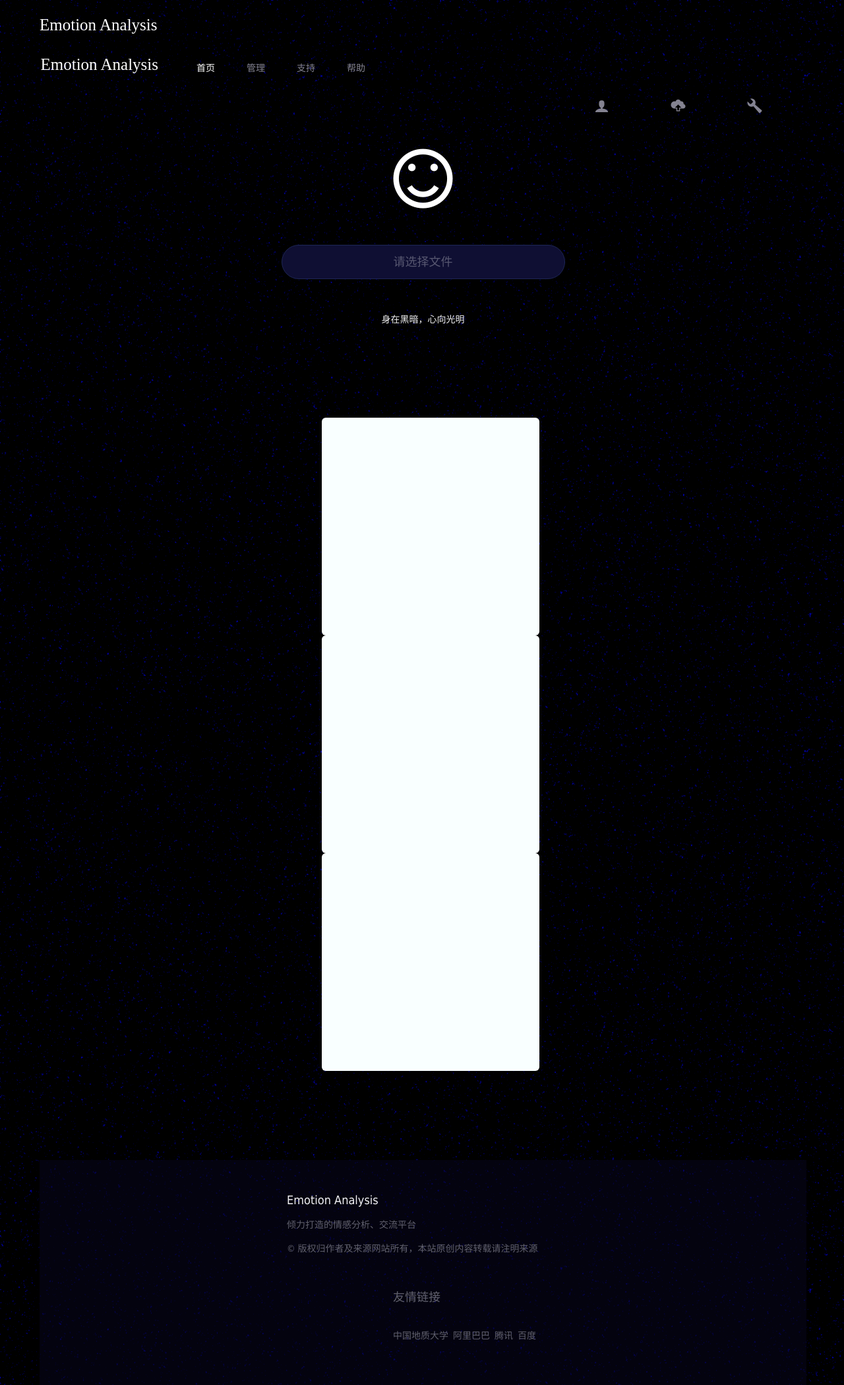
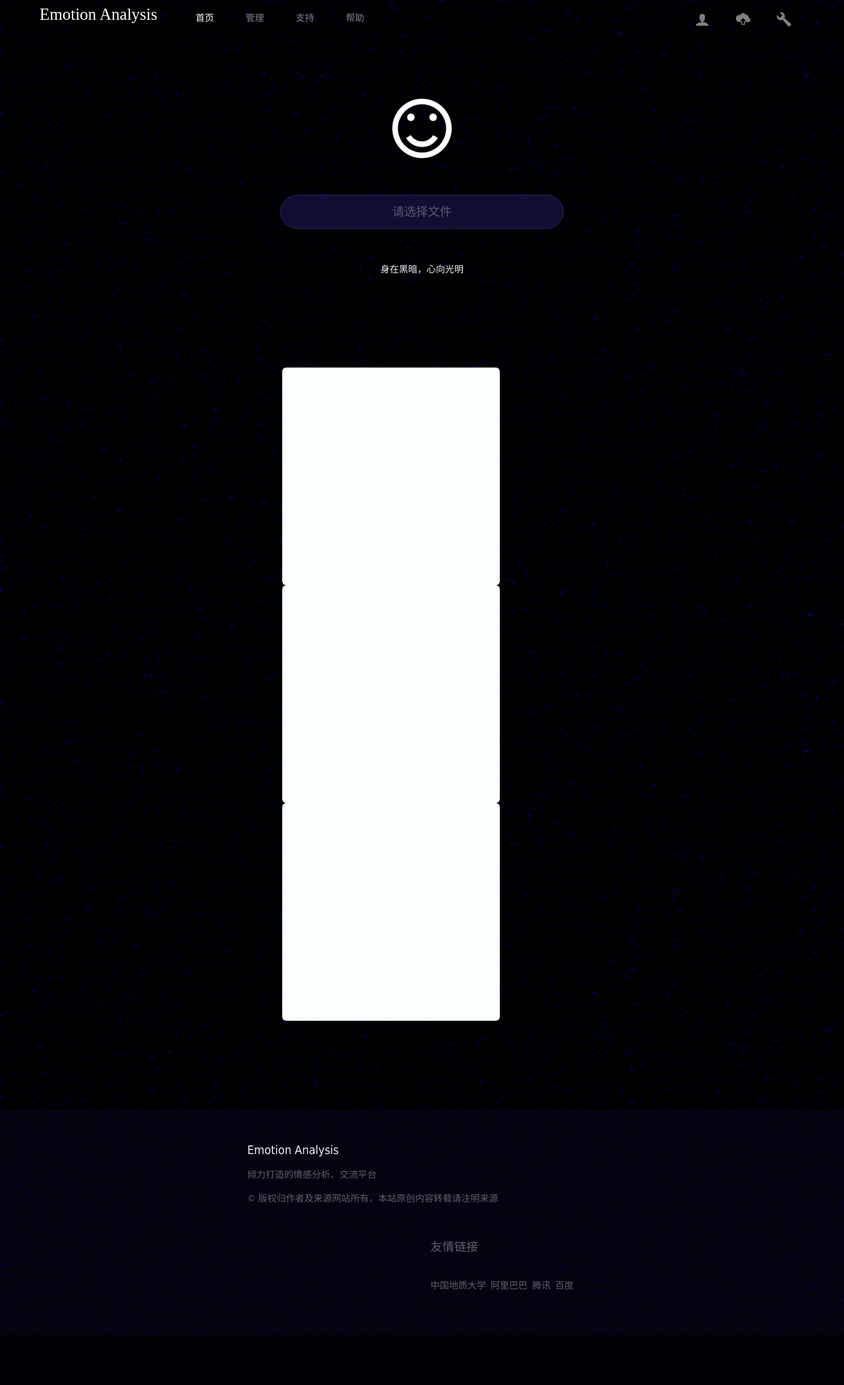
Before and after one commit to LouisYZK/DSS, a Django app: page /dss in a window 1280 px wide. Shown: the whole page at 66% size. After the commit the page ends 2023 px from the top, so only its background shows below. Run offline with Django 3.2, Linux system fonts and the light colour scheme; some web fonts are replaced.

Commit message:
测试-2

```diff
--- a/dss/templates/index.html
+++ b/dss/templates/index.html
@@ -1,4 +1,3 @@
-<<<<<<< HEAD
 {% load staticfiles %}
 <!DOCTYPE html>
 <html>
@@ -13,21 +12,6 @@
 		<div class="header">
 			<div class="logo left">Emotion Analysis</div>
 			<ul class="nav left">
-=======
-<!DOCTYPE html>
-<html>
-	<head>
-		<meta charset="UTF-8">
-		<title>Emotion Analysis</title>
-		<link rel="stylesheet" type="text/css" href="/static/css/style.css"/>
-		<link rel="stylesheet" type="text/css" href="/static/css/index.css"/>
-		<script src="/static/js/index.js"></script>
-	</head>
-	<body>
-		<div class="header">
-			<div class="logo left">Emotion Analysis</div>
-			<ul class="nav left">
->>>>>>> 921267835d39d6524a05c1b1464821b4cd1b819f
 				<li><a href="#" class="initial">首页</a></li>
 				<li><a href="#">管理</a></li>
 				<li><a href="#">支持</a></li>
```
